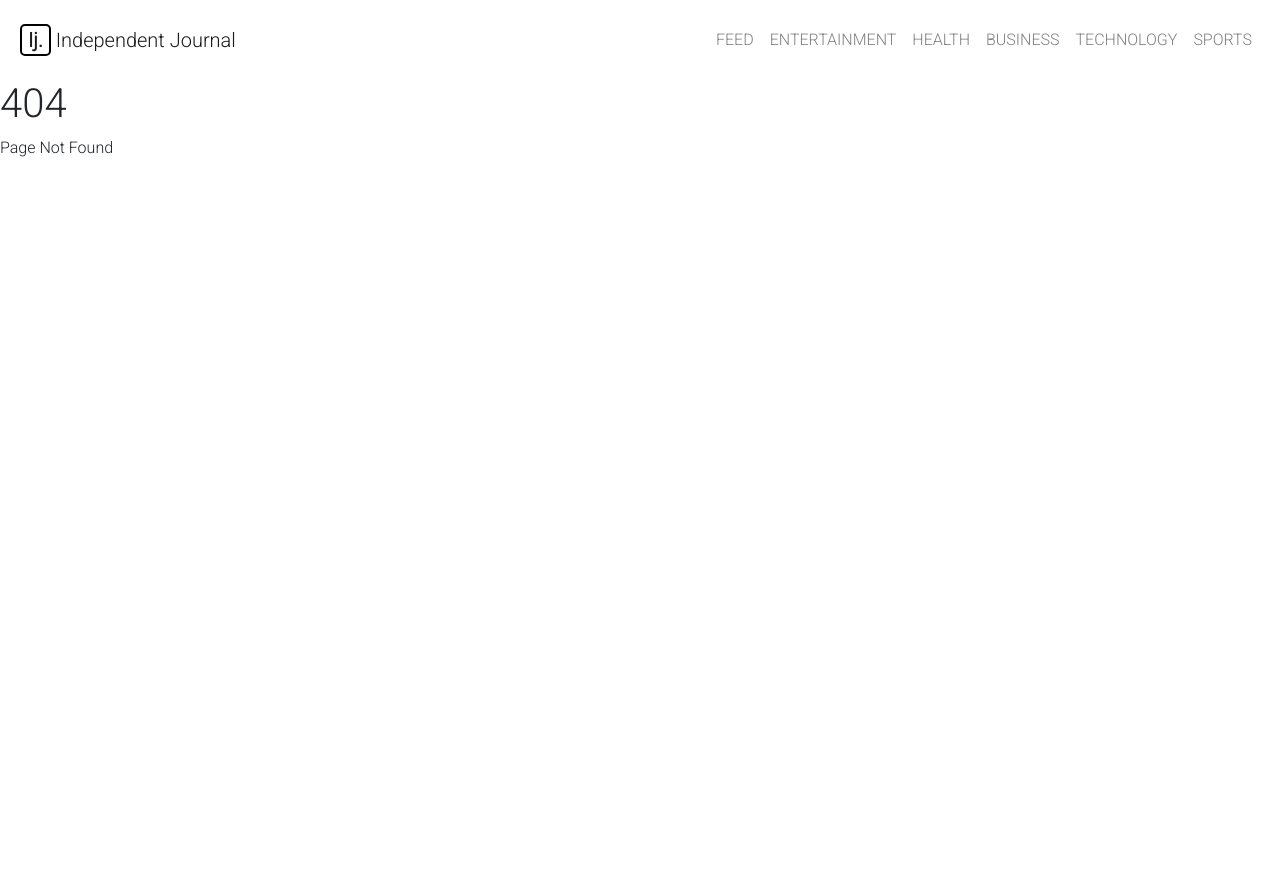
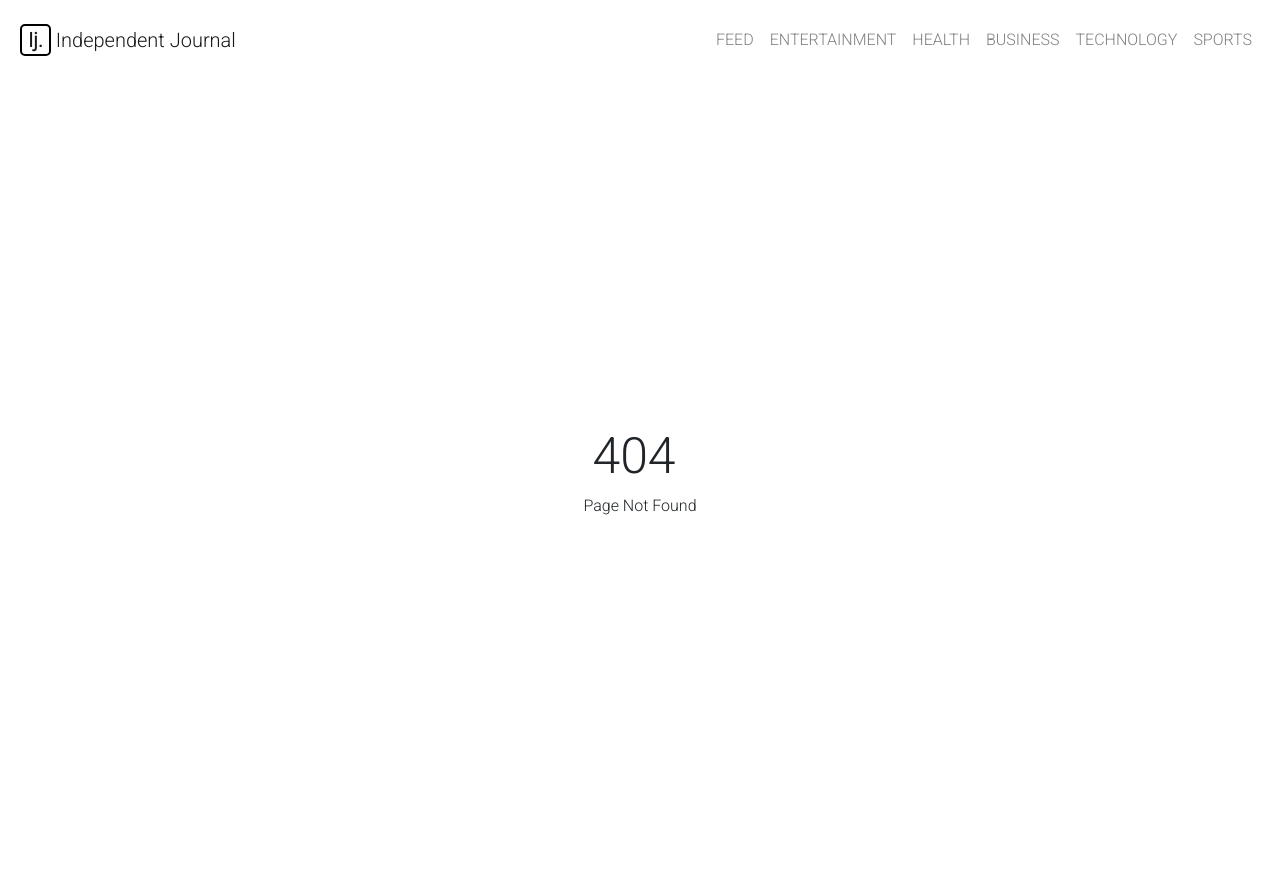
Before and after one commit to HannesKimara/NewsApp, a Flask app: template app/templates/404.html in a window 1280 px wide. Before the commit the page ends 157 px from the top, so only its background shows below. Run offline with Flask 2, Linux system fonts and the light colour scheme; the template is opened without the code that fills it, so the values that code supplies are empty; some libraries are stand-ins or nearby versions.

Commit message:
Style 404 error page

```diff
--- a/app/templates/404.html
+++ b/app/templates/404.html
@@ -6,4 +6,29 @@
             <p>Page Not Found</p>
         </div>
     </div>
+    <style>
+    *{
+    transition: all 0.6s;
+    }
+
+    #na-main{
+        display: table;
+        width: 100%;
+        height: 100vh;
+        text-align: center;
+    }
+
+    .na-fof{
+        display: table-cell;
+        vertical-align: middle;
+    }
+
+    .na-fof h1{
+        font-size: 50px;
+        display: inline-block;
+        padding-right: 12px;
+        animation: type .5s alternate infinite;
+    }
+    </style>
+    </style>
 {% endblock %}
```
Also changed, not shown: app/static/css/index.css (line endings or trailing spaces).
